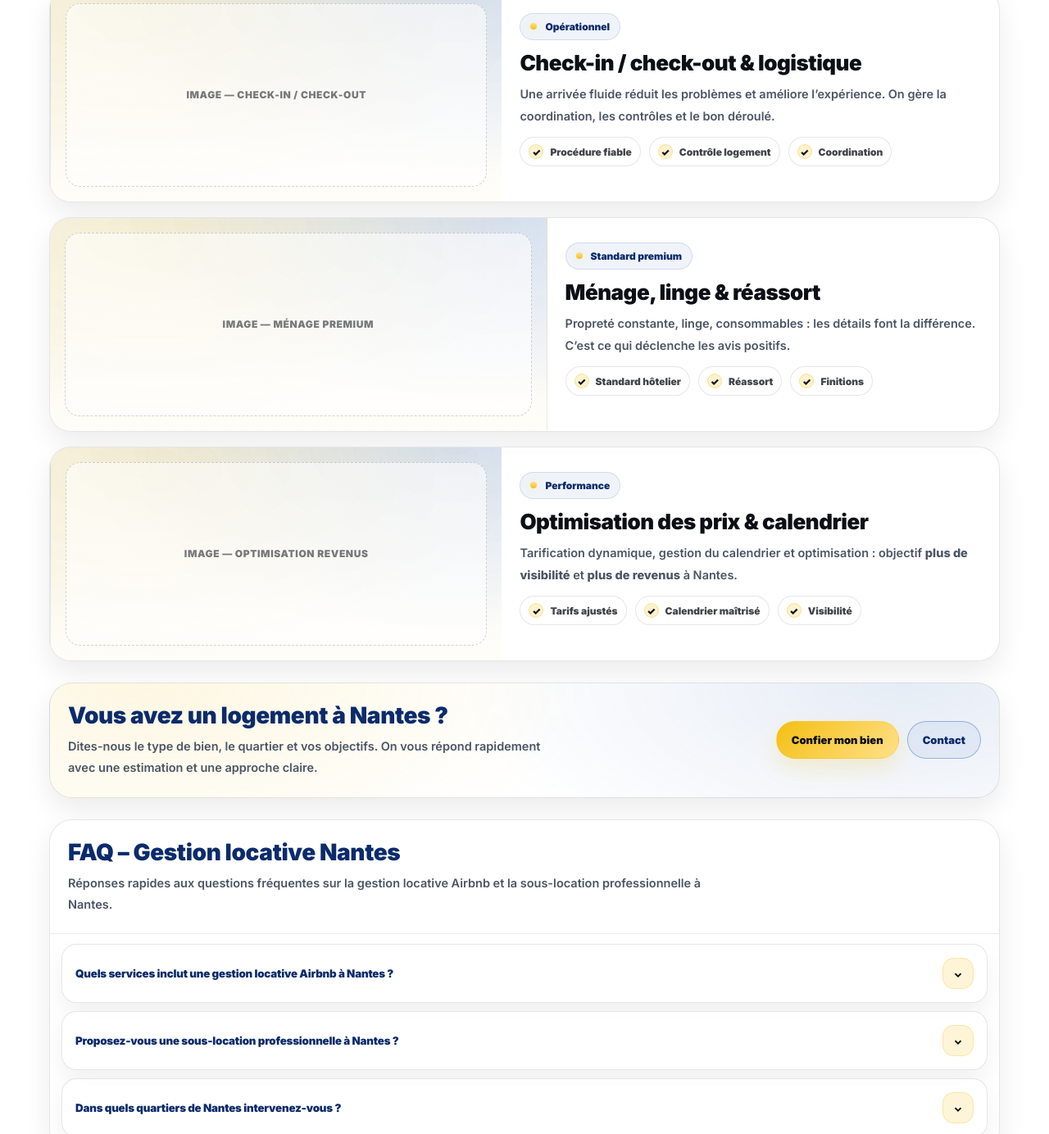
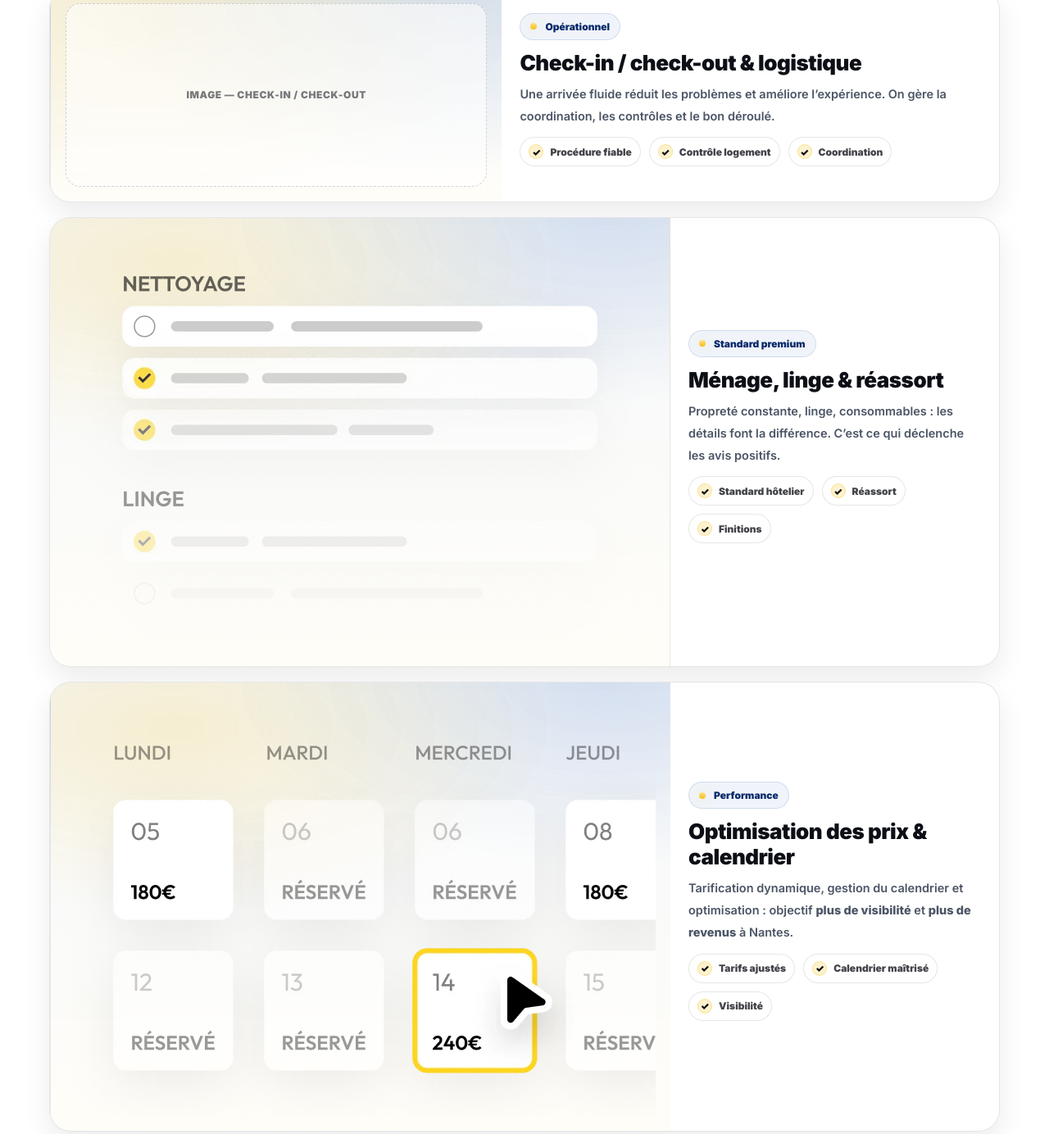
Before and after one commit to Ryuguii-GuiR/GAMLOCIMMO, a plain HTML site: page gestion-locative-nantes.html in a window 1280 px wide. Shown: the part 1551-2935 px from the top of the page at 82% size. Drawn offline with Linux system fonts and the light colour scheme.

Commit message:
Update gestion-locative-nantes.html

```diff
--- a/gestion-locative-nantes.html
+++ b/gestion-locative-nantes.html
@@ -745,7 +745,7 @@
 
         <article class="svc reveal">
           <div class="svcMedia">
-            <div class="ph">IMAGE — Ménage premium</div>
+            <img src="Illustration-Nettoyage-et-gestion-du-linge-OF-CE-min.webp" alt="Communication voyageurs à Nantes" loading="lazy">
           </div>
           <div class="svcBody">
             <div class="pill"><span class="pDot" aria-hidden="true"></span>Standard premium</div>
@@ -764,7 +764,7 @@
 
         <article class="svc reveal">
           <div class="svcMedia">
-            <div class="ph">IMAGE — Optimisation revenus</div>
+            <img src="Illustration-Gestion-dynamique-des-prix-et-calendrier-OF-CE-min.webp" alt="Communication voyageurs à Nantes" loading="lazy">
           </div>
           <div class="svcBody">
             <div class="pill"><span class="pDot" aria-hidden="true"></span>Performance</div>
```
